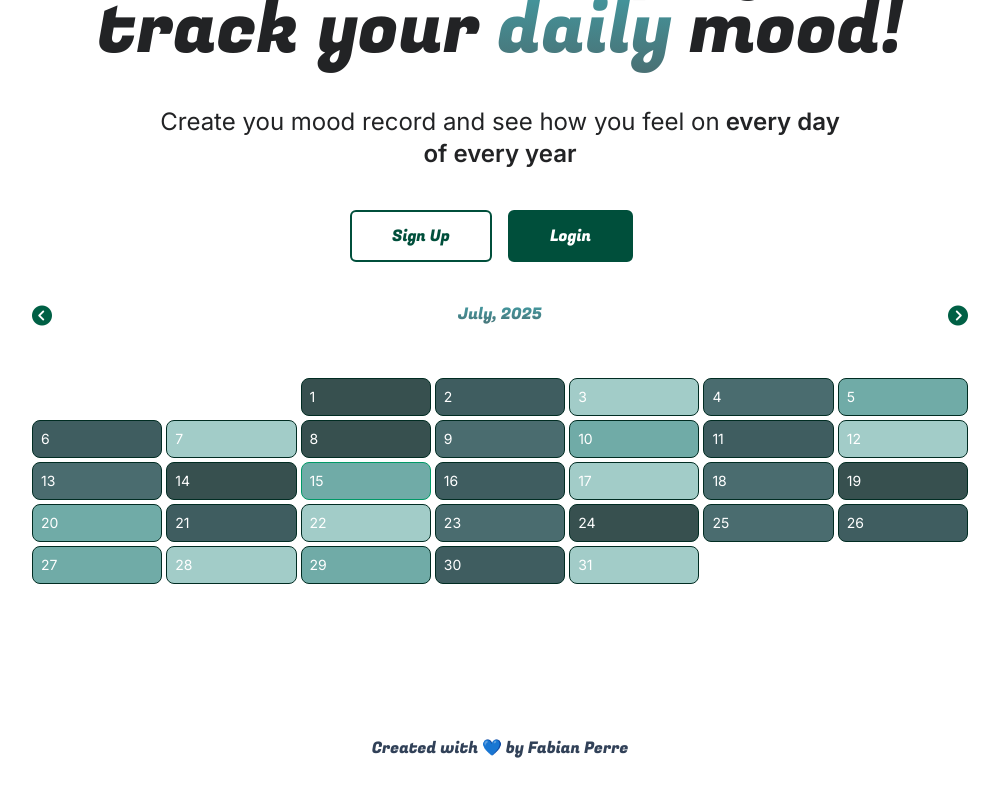
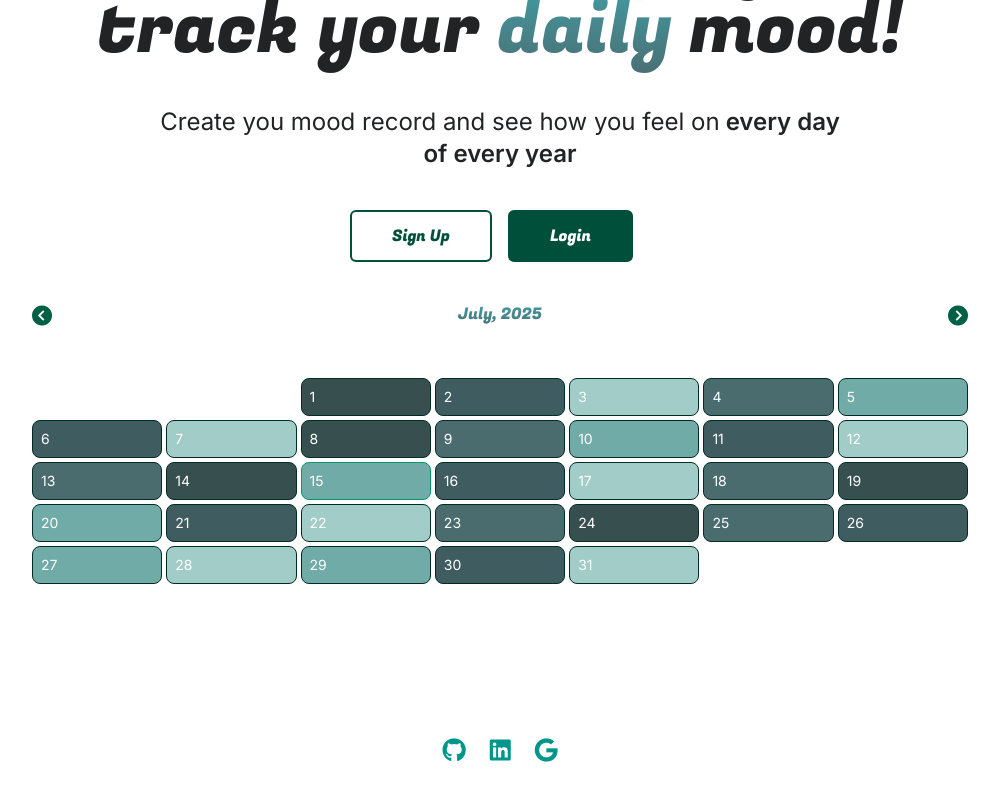
Before and after one commit to fabs-pe/moodtracker, a Next.js app: page / in a window 1280 px wide. Shown: the part 250-1050 px from the top of the page, without its empty margins (140-1139 px from the left). Built offline with nearby package versions, Linux system fonts and the light colour scheme; no server answers.

Commit message:
wip: links in footer added

```diff
--- a/components/Logout.js
+++ b/components/Logout.js
@@ -13,15 +13,15 @@ export default function Logout() {
         return null
     }
 
-    if (pathname === '/'){
-        // return null
-        return (
-            <Link href={ '/dashboard'}>
-                <Button text="Dashboard" />
-            </Link>
+    // if (pathname === '/'){
 
-        )
-    }
+    //     return (
+    //         <Link href={ '/dashboard'}>
+    //             <Button text="Dashboard" />
+    //         </Link>
+
+    //     )
+    // }
 
   return (
     <>
--- a/src/app/layout.js
+++ b/src/app/layout.js
@@ -38,8 +38,12 @@ export default function RootLayout({ children }) {
   )
 
   const footer = (
-    <footer className="p-4 sm:p-8 grid place-items-center " >
-      <p className={'text-slate-700 ' + fungz.className}>Created with 💙 by Fabian Perre  </p>
+    <footer className={'p-4 sm:p-8 flex  items-center justify-center text-teal-600 text-2xl ' + fungz.className }>
+        <div className="flex gap-x-6">
+          <Link href='https://github.com/fabs-pe/moodtracker' > <i className="fa-brands fa-github"></i></Link>
+          <Link href='https://www.linkedin.com/in/fabianperre'><i className="fa-brands fa-linkedin"></i></Link>
+          <Link href='mailto: fabs.perre@gmail.com'><i className="fa-brands fa-google"></i></Link>
+       </div>
 
     </footer>
   )
```
